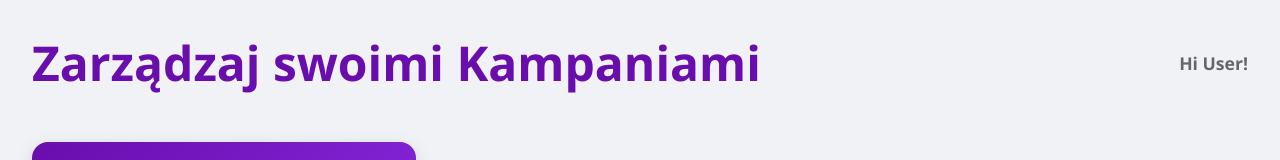
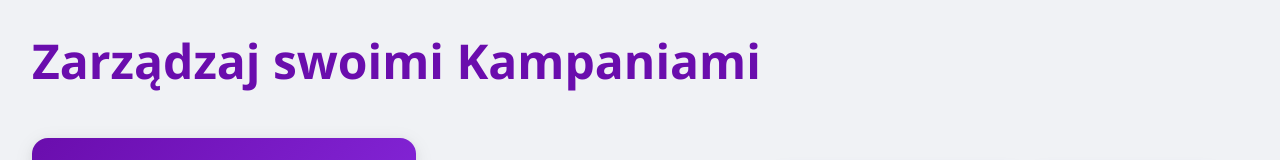
Before and after one commit to neomat-prog/Campaign-Zadanie, a React (Vite) app: page / in a window 1280 px wide. Shown: the top 160 px of the page. Built offline with nearby package versions, Linux system fonts and the light colour scheme; the HTML template or start-up script is replaced by a standard one.

Commit message:
Comment out Greeting tag

```diff
--- a/src/pages/DashboardPage.jsx
+++ b/src/pages/DashboardPage.jsx
@@ -62,9 +62,9 @@ function DashboardPage() {
     <div className={styles.dashboardContainer}>
       <header className={styles.dashboardHeader}>
         <h1 className={styles.appTitle}>Zarządzaj swoimi Kampaniami</h1>
-        <div className={styles.userProfile}>
-          <p className={styles.greeting}>Hi User!</p>
-        </div>
+        {/* <div className={styles.userProfile}>
+          <p className={styles.greeting}>Witaj Reklamowcu!</p>
+        </div> */}
       </header>
 
       <div className={styles.mainDashboardContent}>
```
